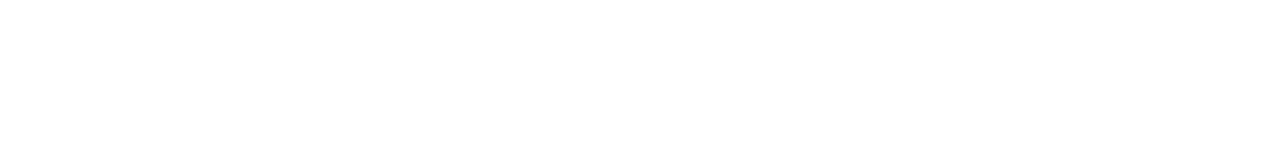
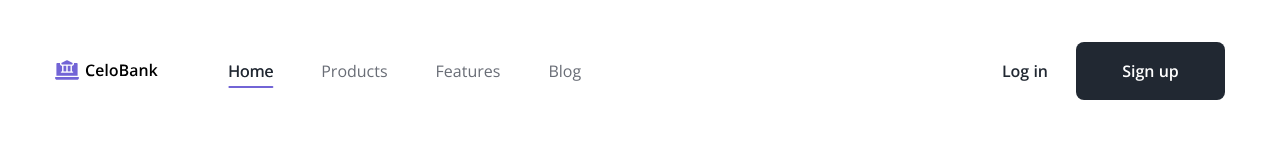
Before and after one commit to KhoiNguyen-265/htmlcss-05, a plain HTML site: page index.html in a window 1280 px wide. Shown: the top 160 px of the page. Drawn offline with nearby package versions, Linux system fonts and the light colour scheme.

Commit message:
Make the Header section

```diff
--- a/assets/css/style.css
+++ b/assets/css/style.css
@@ -1,5 +1,11 @@
 * {
     box-sizing: border-box;
+}
+
+:root {
+    --primary-color: #212832;
+    --second-color: #7264d6;
+    --text-color: #696d76;
 }
 
 html {
@@ -10,3 +16,101 @@
     font-size: 1.6rem;
     font-family: "Open Sans", sans-serif;
 }
+
+/* Common */
+
+a {
+    text-decoration: none;
+}
+
+.container {
+    width: 1170px;
+    max-width: calc(100% - 48px);
+    margin: 0 auto;
+}
+
+.btn {
+    --height: 58px;
+
+    display: inline-block;
+    width: 149px;
+    height: var(--height);
+    line-height: var(--height);
+    border-radius: 8px;
+    background: var(--primary-color);
+    color: #fff;
+    text-align: center;
+    font-size: 1.6rem;
+    font-weight: 600;
+}
+
+.btn:hover {
+    opacity: 0.9;
+}
+
+/* Header */
+.header__inner {
+    display: flex;
+    align-items: center;
+    padding-top: 42px;
+}
+
+.navbar__list {
+    display: flex;
+    margin-left: 46px;
+}
+
+.navbar-item__link {
+    position: relative;
+    padding: 16px 24px;
+    color: var(--text-color);
+    font-size: 1.6rem;
+    transition: 0.4s;
+    line-height: 1.75; /* 175% */
+}
+
+.navbar-item__link::after,
+.navbar-item__link--active::after {
+    position: absolute;
+    bottom: 10px;
+    left: 50%;
+    transform: translateX(-50%);
+    content: "";
+    width: 0;
+    height: 2px;
+    border-radius: 1px;
+    background: var(--second-color);
+    transition: 0.4s;
+}
+
+.navbar-item__link:hover {
+    text-shadow: 0.5px 0 0 currentColor;
+    color: var(--primary-color);
+}
+
+.navbar-item__link:hover::after {
+    width: calc(100% - 48px);
+}
+
+.navbar-item__link--active {
+    text-shadow: 0.5px 0 0 currentColor;
+    color: var(--primary-color);
+}
+
+.navbar-item__link--active::after {
+    width: calc(100% - 48px);
+}
+
+.action {
+    margin-left: auto;
+    display: flex;
+    align-items: center;
+    column-gap: 28px;
+}
+
+.action__log-in {
+    color: var(--primary-color);
+    font-size: 1.6rem;
+    font-weight: 600;
+    line-height: 1.75; /* 175% */
+}
--- a/index.html
+++ b/index.html
@@ -97,5 +97,51 @@
         <!-- Style CSS -->
         <link rel="stylesheet" href="./assets/css/style.css" />
     </head>
-    <body></body>
+    <body style="height: 10000px">
+        <header class="header">
+            <div class="container">
+                <div class="header__inner">
+                    <!-- Logo -->
+                    <a href="#!">
+                        <img src="./assets/icon/Logo.svg" alt="Celo Bank" />
+                    </a>
+
+                    <!-- navigation -->
+                    <nav class="navbar">
+                        <ul class="navbar__list">
+                            <li class="navbar-item">
+                                <a
+                                    href="#"
+                                    class="navbar-item__link navbar-item__link--active"
+                                >
+                                    Home
+                                </a>
+                            </li>
+                            <li class="navbar-item">
+                                <a href="#products" class="navbar-item__link">
+                                    Products
+                                </a>
+                            </li>
+                            <li class="navbar-item">
+                                <a href="#features" class="navbar-item__link">
+                                    Features
+                                </a>
+                            </li>
+                            <li class="navbar-item">
+                                <a href="#blog" class="navbar-item__link">
+                                    Blog
+                                </a>
+                            </li>
+                        </ul>
+                    </nav>
+
+                    <!-- Call to action -->
+                    <div class="action">
+                        <a href="#!" class="action__log-in">Log in</a>
+                        <a href="#!" class="btn action__btn">Sign up</a>
+                    </div>
+                </div>
+            </div>
+        </header>
+    </body>
 </html>
```
Also changed, not shown: assets/icon/Logo.svg (added).
